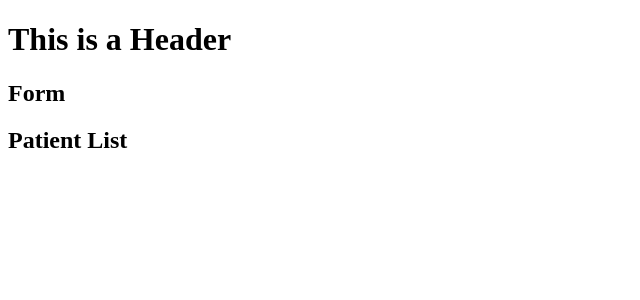
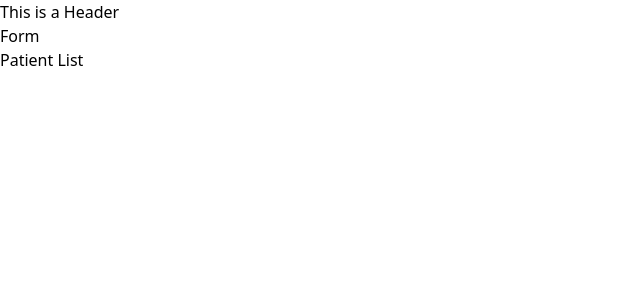
Before and after one commit to lopezisla/react-hospital, a React (Vite) app: page / in a window 1280 px wide. Shown: the top 300 px of the page, without its empty margins (0-640 px from the left). Built offline with nearby package versions, Linux system fonts and the light colour scheme.

Commit message:
create tailwindcss files

```diff
--- a/package.json
+++ b/package.json
@@ -15,6 +15,9 @@
     "@types/react": "^18.0.0",
     "@types/react-dom": "^18.0.0",
     "@vitejs/plugin-react": "^1.3.0",
+    "autoprefixer": "^10.4.7",
+    "postcss": "^8.4.14",
+    "tailwindcss": "^3.0.24",
     "vite": "^2.9.9"
   }
 }
--- /dev/null
+++ b/postcss.config.js
@@ -0,0 +1,6 @@
+module.exports = {
+  plugins: {
+    tailwindcss: {},
+    autoprefixer: {},
+  },
+}
--- a/src/components/Form.jsx
+++ b/src/components/Form.jsx
@@ -1,7 +1,7 @@
 const Form = () => {
   return (
     <div>
-      <h2>Form</h2>
+      <h2 >Form</h2>
     </div>
   );
 };
--- a/src/index.css
+++ b/src/index.css
@@ -0,0 +1,3 @@
+@tailwind base;
+@tailwind components;
+@tailwind utilities;
--- /dev/null
+++ b/tailwind.config.js
@@ -0,0 +1,10 @@
+module.exports = {
+  content: [
+    "./index.html",
+    "./src/**/*.{vue,js,ts,jsx,tsx}",
+  ],
+  theme: {
+    extend: {},
+  },
+  plugins: [],
+};
```
Also changed, not shown: 1 other file (tests, documents, lock files or other folders).
